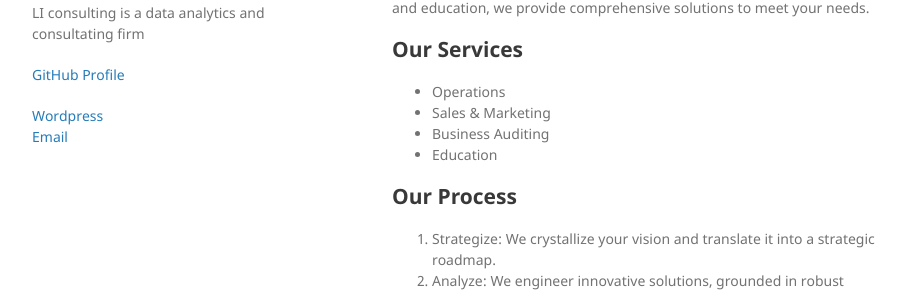
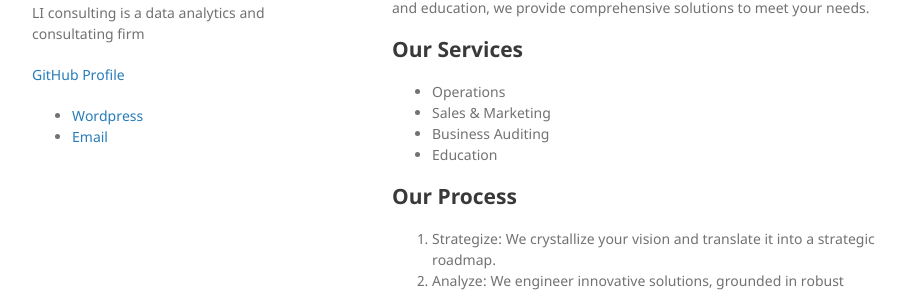
Before and after one commit to liconsulting/liconsulting.github.io, a Jekyll site: the page built from README.md, in a window 1280 px wide. Shown: the part 175-469 px from the top of the page, without its empty margins (178-1091 px from the left). Built offline with Jekyll 4.4.1, drawn with Linux system fonts in a browser that asks for light colours; our own code applies the rules of GitHub Pages for plain Markdown files.

Commit message:
Update default.html
update lists

```diff
--- a/_layouts/default.html
+++ b/_layouts/default.html
@@ -44,8 +44,10 @@
 
         <!---SELF Addition--->
         <p class="view">
-          <a href="https://liconsulting.me/">Wordpress</a><br>
-          <a href="https://mail.liconsulting.me/">Email</a><br>
+          <ul>
+            <li><a href="https://liconsulting.me/">Wordpress</a></li>
+            <li><a href="https://mail.liconsulting.me/">Email</a></li>
+          </ul>
         </p>
 
 
```
